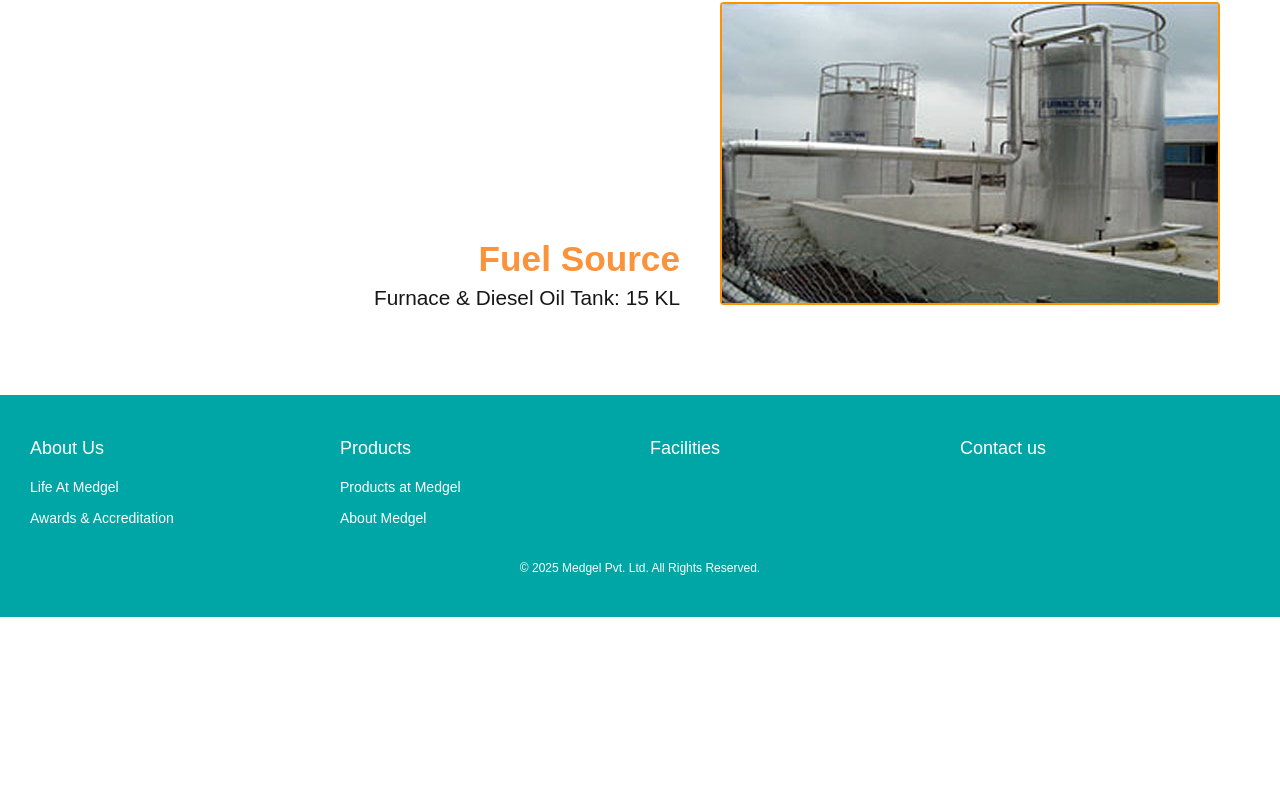
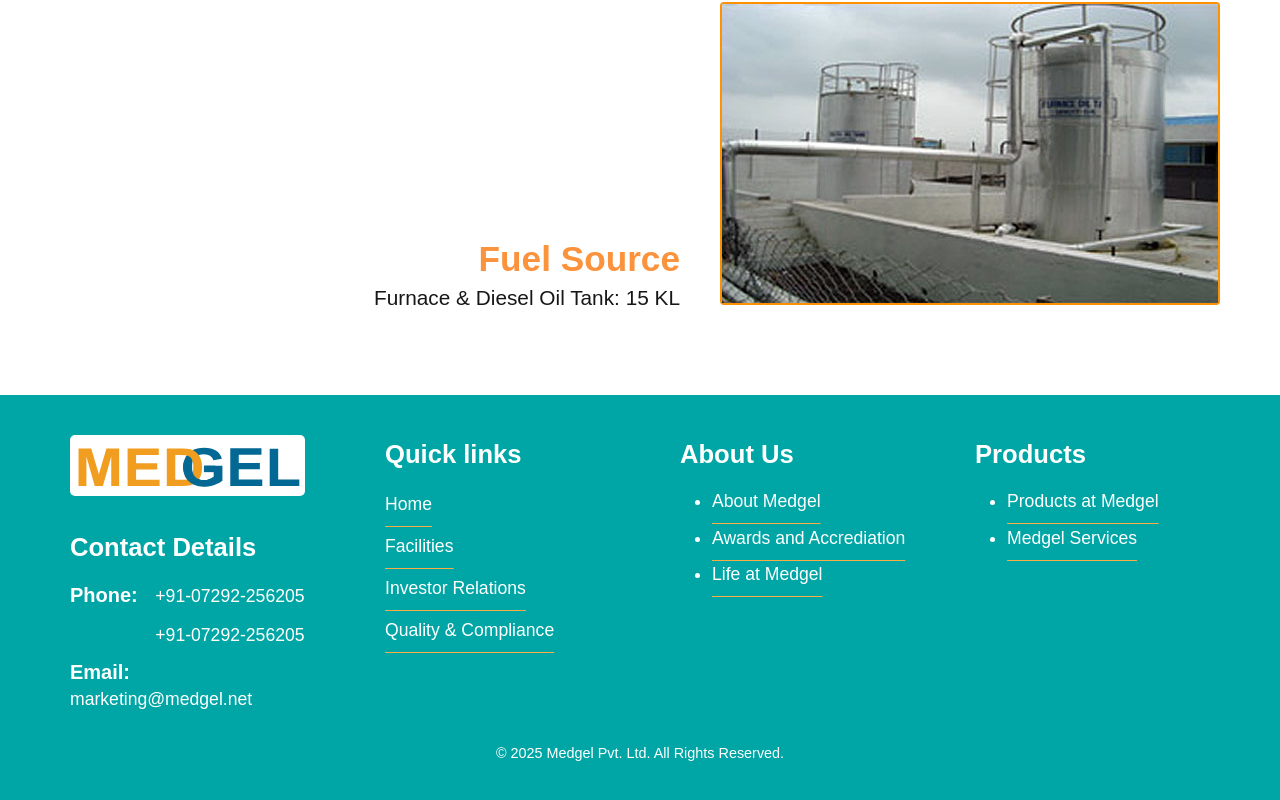
Before and after one commit to anurag-verma-india/medgel-nextjs, a Next.js app: page /facilities in a window 1280 px wide. Shown: the part 5726-6526 px from the top of the page. Before the commit the page ends 6343 px from the top, so only its background shows below. Built offline with nearby package versions, Linux system fonts and the light colour scheme.

Commit message:
updated the Footer

```diff
--- a/src/app/_common_component/Footer.css
+++ b/src/app/_common_component/Footer.css
@@ -1,12 +1,13 @@
 .footer {
-  background-color: #00A5A5;
+  background-color: #00a5a5;
   /* Match the teal color */
   color: white;
-  padding: 40px 20px;
+  padding: 40px 40px;
   font-family: Arial, sans-serif;
 }
 
 .footer-container {
+  /* background-color: blueviolet; */
   display: flex;
   justify-content: space-between;
   flex-wrap: wrap;
@@ -14,27 +15,38 @@
 
 .footer-column {
   flex: 1;
-  margin: 0 10px;
+  margin: 0 30px;
   min-width: 200px;
+  /* background-color: chartreuse; */
 }
 
 .footer-column h4 {
-  font-size: 18px;
+  font-size: 1.6rem;
   margin-bottom: 15px;
-}
-
-.footer-column ul {
-  list-style-type: none;
-  padding: 0;
+  font-weight: bolder;
 }
 
 .footer-column li {
   margin-bottom: 10px;
-  font-size: 14px;
+  font-size: 1.1rem;
 }
 
 .footer-bottom {
   margin-top: 20px;
   text-align: center;
-  font-size: 12px;
+  font-size: 0.9rem;
 }
+
+.footer-logo img {
+  background-color: white;
+  height: 3.8rem;
+  width: 15rem;
+  border-radius: 5px;
+  margin-bottom: 2rem;
+}
+
+@media only screen and (max-width: 480px) {
+  .footer-column li {
+    font-size: 1rem;
+  }
+}
--- a/src/app/_common_component/Footer.tsx
+++ b/src/app/_common_component/Footer.tsx
@@ -1,4 +1,3 @@
-
 import React from "react";
 import "./Footer.css";
 import Link from "next/link";
@@ -13,18 +12,54 @@
           </Link>JS, CSS and
  JS, CSS anudiv> */}
         <div className="footer-column">
-          <h4>About Us</h4>
-          <ul>
-            <Link href={"/about/life-at-medgel"}>
+          <div className="footer-logo">
+            <img src="medgel-logo.svg" alt="medgel-logo" />
+          </div>
+          <h4>Contact Details</h4>
+          <ul className="md:text-left">
+            {/* <Link href={"/about/life-at-medgel"}>
               <li>Life At Medgel</li>
             </Link>
             <Link href={"/about/awards_"}>
               <li>Awards & Accreditation</li>
+            </Link> */}
+
+            <li>
+              <span className="pr-3 text-xl font-bold">Phone: </span>
+              +91-07292-256205
+            </li>
+            <li>
+              <span className="invisible pr-3 text-xl font-bold">Phone: </span>
+              +91-07292-256205
+            </li>
+            <li>
+              <span className="pr-3 text-xl font-bold">Email: </span>
+              <span className="text-[15px] md:text-[1.1rem]">
+                marketing@medgel.net
+              </span>
+            </li>
+          </ul>
+        </div>
+
+        <div className="footer-column pl-5">
+          <h4>Quick links</h4>
+          <ul className="text-2xl underline">
+            <Link href={"/products/products-at-medgel"}>
+              <li>Home</li>
+            </Link>
+            <Link href={"/products/medgel-services"}>
+              <li>Facilities</li>
+            </Link>
+            <Link href={"/products/medgel-services"}>
+              <li>Investor Relations</li>
+            </Link>
+            <Link href={"/products/medgel-services"}>
+              <li>Quality & Compliance</li>
             </Link>
           </ul>
         </div>
 
-        <div className="footer-column">
+        {/* <div className="footer-column">
           <h4>Products</h4>
           <ul>
             <Link href={"/products/products-at-medgel"}>
@@ -34,17 +69,49 @@
               <li>About Medgel</li>
             </Link>
           </ul>
-        </div>
+        </div> */}
 
-        <div className="footer-column">
+        {/* <div className="footer-column">
           <Link href={"/facilities"}>
-            <h4>Facilities</h4>
+            <h4>About Us </h4>
           </Link>
         </div>
         <div className="footer-column">
           <Link href={"/contact"}>
             <h4>Contact us</h4>
           </Link>
+        </div> */}
+
+        {/* <ul className="text-2xl underline">
+            <Link href={"/products/products-at-medgel"}>
+              <li>Home</li>
+            </Link>
+            <Link href={"/products/medgel-services"}>
+              <li>Facilities</li>
+            </Link>
+            <Link href={"/products/medgel-services"}>
+              <li>Investor Relations</li>
+            </Link>
+            <Link href={"/products/medgel-services"}>
+              <li>Quality & Compliance</li>
+            </Link>
+          </ul> */}
+
+        <div className="footer-column">
+          <h4>About Us</h4>
+          <ul className="list-disc pl-8 underline">
+            <li>About Medgel</li>
+            <li>Awards and Accrediation</li>
+            <li>Life at Medgel</li>
+          </ul>
+        </div>
+
+        <div className="footer-column">
+          <h4>Products</h4>
+          <ul className="list-disc pl-8 underline">
+            <li>Products at Medgel</li>
+            <li>Medgel Services</li>
+          </ul>
         </div>
       </div>
       <div className="footer-bottom">
```
